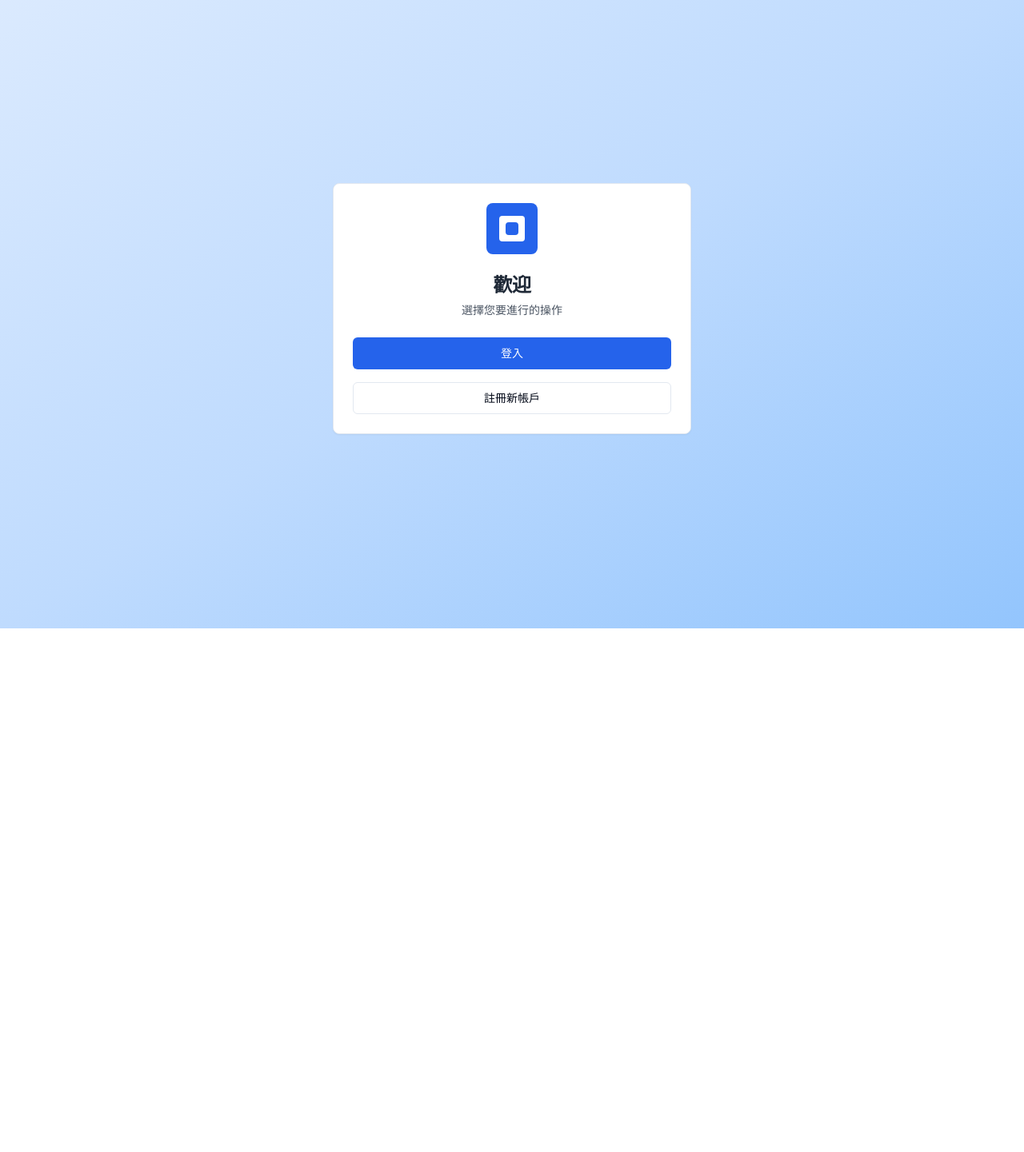
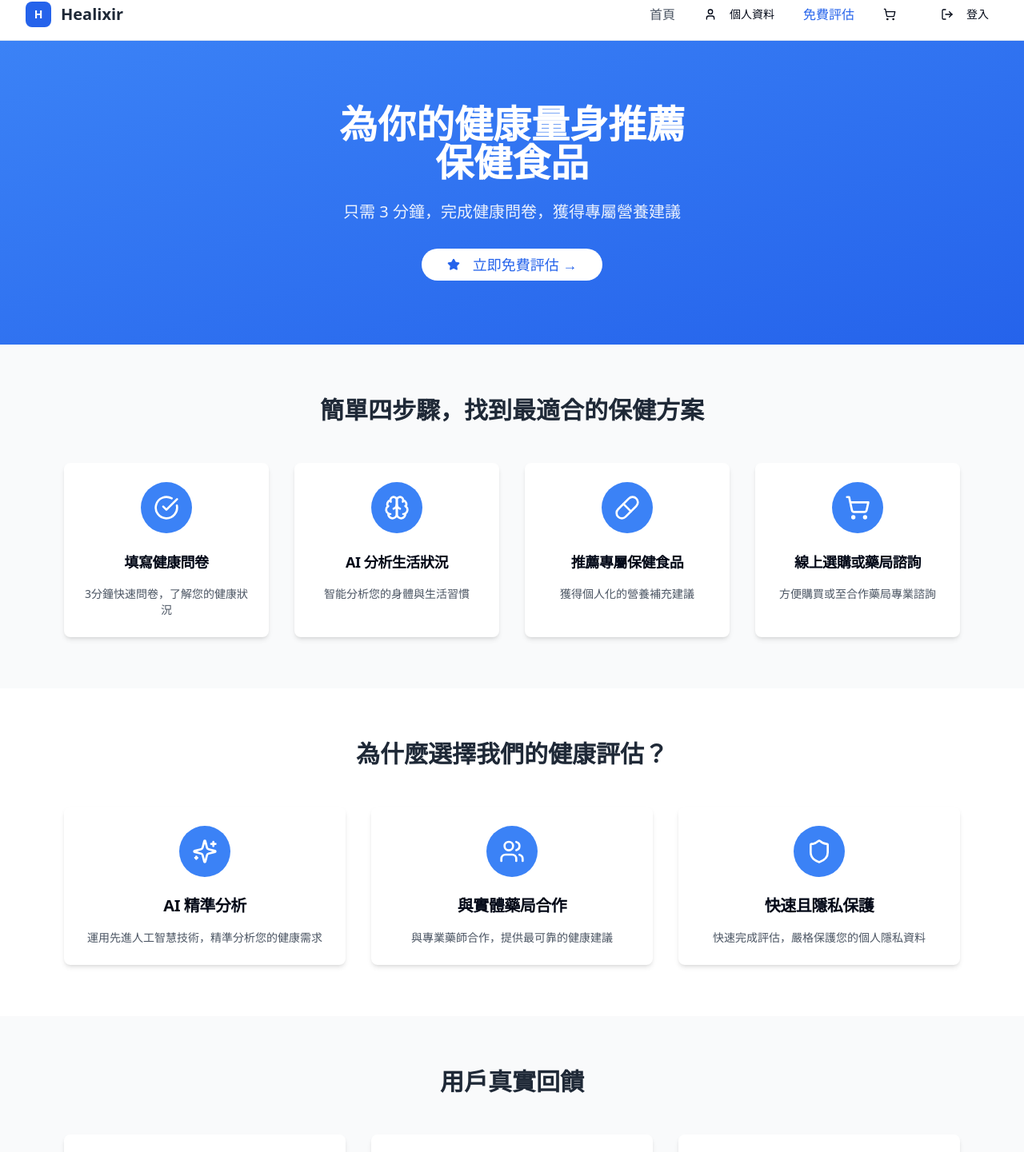
Before and after one commit to mato1321/figma-to-vite-spark, a React (Vite) app: page / in a window 1280 px wide. Shown: the part 14-1455 px from the top of the page at 80% size. Before the commit the page ends 800 px from the top, so only its background shows below. Built offline with nearby package versions, Linux system fonts and the light colour scheme.

Commit message:
Refactor: Update dashboard and homepage
-   Modified the Dashboard component to match the provided image, including the Healixir name and profile button.
-   Set the Dashboard as the initial route and removed the original homepage.

```diff
--- a/src/App.tsx
+++ b/src/App.tsx
@@ -4,7 +4,6 @@ import { Toaster as Sonner } from "@/components/ui/sonner";
 import { TooltipProvider } from "@/components/ui/tooltip";
 import { QueryClient, QueryClientProvider } from "@tanstack/react-query";
 import { BrowserRouter, Routes, Route } from "react-router-dom";
-import Index from "./pages/Index";
 import Login from "./pages/Login";
 import Register from "./pages/Register";
 import TermsOfService from "./pages/TermsOfService";
@@ -31,13 +30,12 @@ const App = () => (
       <Sonner />
       <BrowserRouter>
         <Routes>
-          <Route path="/" element={<Index />} />
+          <Route path="/" element={<Dashboard />} />
           <Route path="/login" element={<Login />} />
           <Route path="/register" element={<Register />} />
           <Route path="/terms" element={<TermsOfService />} />
           <Route path="/privacy" element={<PrivacyPolicy />} />
           <Route path="/contact" element={<ContactUs />} />
-          <Route path="/dashboard" element={<Dashboard />} />
           <Route path="/symptoms" element={<Symptoms />} />
           <Route path="/nutrition" element={<NutritionSurvey />} />
           <Route path="/nutrition/question/1" element={<Question1 />} />
--- a/src/pages/Dashboard.tsx
+++ b/src/pages/Dashboard.tsx
@@ -1,112 +1,50 @@
-import { useState } from "react";
+
 import { Link } from "react-router-dom";
 import { Button } from "@/components/ui/button";
 import { Card, CardContent, CardDescription, CardHeader, CardTitle } from "@/components/ui/card";
 import {
-  Search,
-  CreditCard,
-  MessageCircle,
-  Bot,
+  CheckCircle,
+  Brain,
+  Pill,
+  ShoppingCart,
+  Sparkles,
   Users,
-  Star,
+  Shield,
+  User,
   LogOut,
-  User,
-  ShoppingCart,
-  Stethoscope,
-  Pill,
-  Target
+  Star
 } from "lucide-react";
 
 const Dashboard = () => {
-  const [userName] = useState("使用者"); // 這裡之後可以從認證系統取得
-
-  const features = [
-    {
-      title: "智慧推薦藥物",
-      description: "根據症狀推薦適合的藥物",
-      icon: Pill,
-      color: "bg-blue-500",
-      link: "/symptoms"
-    },
-    {
-      title: "營養目標",
-      description: "個人化營養建議問卷",
-      icon: Target,
-      color: "bg-green-500",
-      link: "/nutrition"
-    },
-    {
-      id: 2,
-      title: "結帳系統（支援店到店刷卡）",
-      description: "便利的付款方式，支援多種取貨選項",
-      icon: CreditCard,
-      color: "bg-blue-500",
-      link: "/checkout"
-    },
-    {
-      id: 3,
-      title: "客服系統（有真人 + GPT 協助）",
-      description: "24小時客服支援，真人與AI結合",
-      icon: MessageCircle,
-      color: "bg-purple-500",
-      link: "/customer-service"
-    },
-    {
-      id: 4,
-      title: "LINE Bot 領藥提醒",
-      description: "透過LINE提醒用藥時間",
-      icon: Bot,
-      color: "bg-green-600",
-      link: "/line-bot"
-    },
-    {
-      id: 5,
-      title: "會員系統（含藥物評論）",
-      description: "管理個人資料及藥品評論",
-      icon: Users,
-      color: "bg-orange-500",
-      link: "/member"
-    },
-    {
-      id: 6,
-      title: "藥品評論平台",
-      description: "查看藥品評價與使用心得",
-      icon: Star,
-      color: "bg-yellow-500",
-      link: "/reviews"
-    }
-  ];
-
   const handleLogout = () => {
-    // 這裡之後可以加入登出邏輯
     console.log("登出");
   };
 
   return (
-    <div className="min-h-screen bg-gradient-to-br from-blue-50 via-blue-100 to-blue-200">
+    <div className="min-h-screen bg-white">
       {/* 頂部導航 */}
       <header className="bg-white shadow-sm border-b">
         <div className="max-w-7xl mx-auto px-4 sm:px-6 lg:px-8">
           <div className="flex justify-between items-center h-16">
             <div className="flex items-center">
-              <div className="w-8 h-8 bg-blue-600 rounded flex items-center justify-center mr-3">
-                <Pill className="w-5 h-5 text-white" />
+              <div className="w-8 h-8 bg-blue-600 rounded-lg flex items-center justify-center mr-3">
+                <span className="text-white font-bold text-sm">H</span>
               </div>
-              <h1 className="text-xl font-bold text-gray-800">智慧藥局系統</h1>
+              <h1 className="text-xl font-bold text-gray-800">Healixir</h1>
             </div>
-            <div className="flex items-center space-x-4">
-              <span className="text-gray-600">歡迎，{userName}</span>
+            <div className="flex items-center space-x-6">
+              <Link to="/" className="text-gray-600 hover:text-blue-600">首頁</Link>
               <Button variant="ghost" size="sm">
                 <User className="w-4 h-4 mr-2" />
                 個人資料
               </Button>
+              <Link to="/nutrition" className="text-blue-600 hover:text-blue-800 font-medium">免費評估</Link>
               <Button variant="ghost" size="sm">
                 <ShoppingCart className="w-4 h-4 mr-2" />
-                購物車
               </Button>
-              <Button variant="outline" size="sm" onClick={handleLogout}>
+              <Button variant="ghost" size="sm" onClick={handleLogout}>
                 <LogOut className="w-4 h-4 mr-2" />
-                登出
+                登入
               </Button>
             </div>
           </div>
@@ -114,72 +52,220 @@ const Dashboard = () => {
       </header>
 
       {/* 主要內容 */}
-      <main className="max-w-7xl mx-auto px-4 sm:px-6 lg:px-8 py-8">
-        {/* 歡迎區塊 */}
-        <div className="mb-8">
-          <h2 className="text-3xl font-bold text-gray-800 mb-2">歡迎使用智慧藥局系統</h2>
-          <p className="text-gray-600">選擇您需要的功能，我們提供完整的藥局服務體驗</p>
+      <main>
+        {/* Hero Section */}
+        <section className="bg-gradient-to-br from-blue-500 to-blue-600 text-white py-20">
+          <div className="max-w-4xl mx-auto text-center px-4">
+            <h1 className="text-4xl md:text-5xl font-bold mb-6">
+              為你的健康量身推薦
+              <br />
+              保健食品
+            </h1>
+            <p className="text-xl mb-8 opacity-90">
+              只需 3 分鐘，完成健康問卷，獲得專屬營養建議
+            </p>
+            <Link to="/nutrition">
+              <Button className="bg-white text-blue-600 hover:bg-gray-100 px-8 py-3 text-lg font-medium rounded-full">
+                <Star className="w-5 h-5 mr-2" fill="currentColor" />
+                立即免費評估 →
+              </Button>
+            </Link>
           </div>
+        </section>
 
-        {/* 功能卡片網格 */}
-        <div className="grid grid-cols-1 md:grid-cols-2 lg:grid-cols-3 gap-6">
-          {features.map((feature) => (
-            <Link key={feature.id} to={feature.link}>
-              <Card className="h-full hover:shadow-lg transition-shadow duration-300 cursor-pointer border-0 shadow-md">
+        {/* 四步驟流程 */}
+        <section className="py-16 bg-gray-50">
+          <div className="max-w-6xl mx-auto px-4">
+            <h2 className="text-3xl font-bold text-center mb-12 text-gray-800">
+              簡單四步驟，找到最適合的保健方案
+            </h2>
+            <div className="grid grid-cols-1 md:grid-cols-2 lg:grid-cols-4 gap-8">
+              <Card className="text-center border-0 shadow-md hover:shadow-lg transition-shadow">
                 <CardHeader className="pb-4">
-                  <div className="flex items-center space-x-3">
-                    <div className={`w-12 h-12 ${feature.color} rounded-lg flex items-center justify-center`}>
-                      <feature.icon className="w-6 h-6 text-white" />
+                  <div className="w-16 h-16 bg-blue-500 rounded-full flex items-center justify-center mx-auto mb-4">
+                    <CheckCircle className="w-8 h-8 text-white" />
                   </div>
-                    <div className="flex-1">
-                      <CardTitle className="text-lg font-semibold text-gray-800 leading-tight">
-                        {feature.title}
-                      </CardTitle>
-                    </div>
-                  </div>
+                  <CardTitle className="text-lg">填寫健康問卷</CardTitle>
                 </CardHeader>
-                <CardContent className="pt-0">
-                  <CardDescription className="text-gray-600 text-sm leading-relaxed">
-                    {feature.description}
+                <CardContent>
+                  <CardDescription className="text-gray-600">
+                    3分鐘快速問卷，了解您的健康狀況
                   </CardDescription>
-                  <div className="mt-4">
-                    <Button variant="outline" size="sm" className="w-full">
-                      開始使用
-                    </Button>
-                  </div>
                 </CardContent>
               </Card>
-            </Link>
-          ))}
+
+              <Card className="text-center border-0 shadow-md hover:shadow-lg transition-shadow">
+                <CardHeader className="pb-4">
+                  <div className="w-16 h-16 bg-blue-500 rounded-full flex items-center justify-center mx-auto mb-4">
+                    <Brain className="w-8 h-8 text-white" />
                   </div>
-
-        {/* 快速統計 */}
-        <div className="mt-12 grid grid-cols-1 md:grid-cols-4 gap-6">
-          <Card>
-            <CardContent className="p-6 text-center">
-              <div className="text-2xl font-bold text-blue-600 mb-2">150+</div>
-              <div className="text-sm text-gray-600">可用藥品</div>
+                  <CardTitle className="text-lg">AI 分析生活狀況</CardTitle>
+                </CardHeader>
+                <CardContent>
+                  <CardDescription className="text-gray-600">
+                    智能分析您的身體與生活習慣
+                  </CardDescription>
                 </CardContent>
               </Card>
-          <Card>
-            <CardContent className="p-6 text-center">
-              <div className="text-2xl font-bold text-green-600 mb-2">24/7</div>
-              <div className="text-sm text-gray-600">客服服務</div>
+
+              <Card className="text-center border-0 shadow-md hover:shadow-lg transition-shadow">
+                <CardHeader className="pb-4">
+                  <div className="w-16 h-16 bg-blue-500 rounded-full flex items-center justify-center mx-auto mb-4">
+                    <Pill className="w-8 h-8 text-white" />
+                  </div>
+                  <CardTitle className="text-lg">推薦專屬保健食品</CardTitle>
+                </CardHeader>
+                <CardContent>
+                  <CardDescription className="text-gray-600">
+                    獲得個人化的營養補充建議
+                  </CardDescription>
                 </CardContent>
               </Card>
-          <Card>
-            <CardContent className="p-6 text-center">
-              <div className="text-2xl font-bold text-purple-600 mb-2">1000+</div>
-              <div className="text-sm text-gray-600">滿意客戶</div>
-            </CardContent>
-          </Card>
-          <Card>
-            <CardContent className="p-6 text-center">
-              <div className="text-2xl font-bold text-orange-600 mb-2">98%</div>
-              <div className="text-sm text-gray-600">推薦準確率</div>
+
+              <Card className="text-center border-0 shadow-md hover:shadow-lg transition-shadow">
+                <CardHeader className="pb-4">
+                  <div className="w-16 h-16 bg-blue-500 rounded-full flex items-center justify-center mx-auto mb-4">
+                    <ShoppingCart className="w-8 h-8 text-white" />
+                  </div>
+                  <CardTitle className="text-lg">線上選購或藥局諮詢</CardTitle>
+                </CardHeader>
+                <CardContent>
+                  <CardDescription className="text-gray-600">
+                    方便購買或至合作藥局專業諮詢
+                  </CardDescription>
                 </CardContent>
               </Card>
             </div>
+          </div>
+        </section>
+
+        {/* 為什麼選擇我們 */}
+        <section className="py-16 bg-white">
+          <div className="max-w-6xl mx-auto px-4">
+            <h2 className="text-3xl font-bold text-center mb-12 text-gray-800">
+              為什麼選擇我們的健康評估？
+            </h2>
+            <div className="grid grid-cols-1 md:grid-cols-3 gap-8">
+              <Card className="text-center border-0 shadow-md hover:shadow-lg transition-shadow">
+                <CardHeader className="pb-4">
+                  <div className="w-16 h-16 bg-blue-500 rounded-full flex items-center justify-center mx-auto mb-4">
+                    <Sparkles className="w-8 h-8 text-white" />
+                  </div>
+                  <CardTitle className="text-xl">AI 精準分析</CardTitle>
+                </CardHeader>
+                <CardContent>
+                  <CardDescription className="text-gray-600">
+                    運用先進人工智慧技術，精準分析您的健康需求
+                  </CardDescription>
+                </CardContent>
+              </Card>
+
+              <Card className="text-center border-0 shadow-md hover:shadow-lg transition-shadow">
+                <CardHeader className="pb-4">
+                  <div className="w-16 h-16 bg-blue-500 rounded-full flex items-center justify-center mx-auto mb-4">
+                    <Users className="w-8 h-8 text-white" />
+                  </div>
+                  <CardTitle className="text-xl">與實體藥局合作</CardTitle>
+                </CardHeader>
+                <CardContent>
+                  <CardDescription className="text-gray-600">
+                    與專業藥師合作，提供最可靠的健康建議
+                  </CardDescription>
+                </CardContent>
+              </Card>
+
+              <Card className="text-center border-0 shadow-md hover:shadow-lg transition-shadow">
+                <CardHeader className="pb-4">
+                  <div className="w-16 h-16 bg-blue-500 rounded-full flex items-center justify-center mx-auto mb-4">
+                    <Shield className="w-8 h-8 text-white" />
+                  </div>
+                  <CardTitle className="text-xl">快速且隱私保護</CardTitle>
+                </CardHeader>
+                <CardContent>
+                  <CardDescription className="text-gray-600">
+                    快速完成評估，嚴格保護您的個人隱私資料
+                  </CardDescription>
+                </CardContent>
+              </Card>
+            </div>
+          </div>
+        </section>
+
+        {/* 用戶真實回饋 */}
+        <section className="py-16 bg-gray-50">
+          <div className="max-w-6xl mx-auto px-4">
+            <h2 className="text-3xl font-bold text-center mb-12 text-gray-800">
+              用戶真實回饋
+            </h2>
+            <div className="grid grid-cols-1 md:grid-cols-3 gap-8">
+              <Card className="border-0 shadow-md">
+                <CardContent className="p-6">
+                  <div className="flex items-center mb-4">
+                    <div className="w-10 h-10 bg-yellow-200 rounded-full flex items-center justify-center mr-3">
+                      <span className="text-lg">😊</span>
+                    </div>
+                    <div>
+                      <h4 className="font-medium">李小姐</h4>
+                    </div>
+                  </div>
+                  <p className="text-gray-600 italic">
+                    "問卷很簡單，推薦的保健食品真的很適合我的需求！"
+                  </p>
+                </CardContent>
+              </Card>
+
+              <Card className="border-0 shadow-md">
+                <CardContent className="p-6">
+                  <div className="flex items-center mb-4">
+                    <div className="w-10 h-10 bg-blue-200 rounded-full flex items-center justify-center mr-3">
+                      <span className="text-lg">🤔</span>
+                    </div>
+                    <div>
+                      <h4 className="font-medium">陳先生</h4>
+                    </div>
+                  </div>
+                  <p className="text-gray-600 italic">
+                    "3分鐘就完成評估，獲得了很實用的營養建議。"
+                  </p>
+                </CardContent>
+              </Card>
+
+              <Card className="border-0 shadow-md">
+                <CardContent className="p-6">
+                  <div className="flex items-center mb-4">
+                    <div className="w-10 h-10 bg-green-200 rounded-full flex items-center justify-center mr-3">
+                      <span className="text-lg">😄</span>
+                    </div>
+                    <div>
+                      <h4 className="font-medium">王太太</h4>
+                    </div>
+                  </div>
+                  <p className="text-gray-600 italic">
+                    "AI分析很準確，藥師的專業建議讓我很放心。"
+                  </p>
+                </CardContent>
+              </Card>
+            </div>
+          </div>
+        </section>
+
+        {/* CTA Section */}
+        <section className="bg-gradient-to-r from-blue-500 to-blue-600 text-white py-20">
+          <div className="max-w-4xl mx-auto text-center px-4">
+            <h2 className="text-3xl md:text-4xl font-bold mb-6">
+              開始您的健康之旅
+            </h2>
+            <p className="text-xl mb-8 opacity-90">
+              立即進行免費評估，讓 AI 為您推薦最適合的保健方案
+            </p>
+            <Link to="/nutrition">
+              <Button className="bg-white text-blue-600 hover:bg-gray-100 px-8 py-3 text-lg font-medium rounded-full">
+                <Star className="w-5 h-5 mr-2" fill="currentColor" />
+                立即免費評估 →
+              </Button>
+            </Link>
+          </div>
+        </section>
       </main>
     </div>
   );
--- a/src/pages/Index.tsx
+++ /dev/null
@@ -1,38 +0,0 @@
-
-import { Link } from "react-router-dom";
-import { Button } from "@/components/ui/button";
-import { Card, CardContent, CardDescription, CardHeader, CardTitle } from "@/components/ui/card";
-
-const Index = () => {
-  return (
-    <div className="min-h-screen bg-gradient-to-br from-blue-100 via-blue-200 to-blue-300 flex items-center justify-center p-4">
-      <Card className="w-full max-w-md">
-        <CardHeader className="text-center">
-          <div className="mx-auto mb-4 w-16 h-16 bg-blue-600 rounded-lg flex items-center justify-center">
-            <div className="w-8 h-8 bg-white rounded flex items-center justify-center">
-              <div className="w-4 h-4 bg-blue-600 rounded-sm"></div>
-            </div>
-          </div>
-          <CardTitle className="text-2xl font-bold text-gray-800">歡迎</CardTitle>
-          <CardDescription className="text-gray-600">
-            選擇您要進行的操作
-          </CardDescription>
-        </CardHeader>
-        <CardContent className="space-y-4">
-          <Link to="/login" className="block">
-            <Button className="w-full bg-blue-600 hover:bg-blue-700 text-white">
-              登入
-            </Button>
-          </Link>
-          <Link to="/register" className="block">
-            <Button variant="outline" className="w-full">
-              註冊新帳戶
-            </Button>
-          </Link>
-        </CardContent>
-      </Card>
-    </div>
-  );
-};
-
-export default Index;
```
Lines whose indentation alone changed are shown as unchanged.
